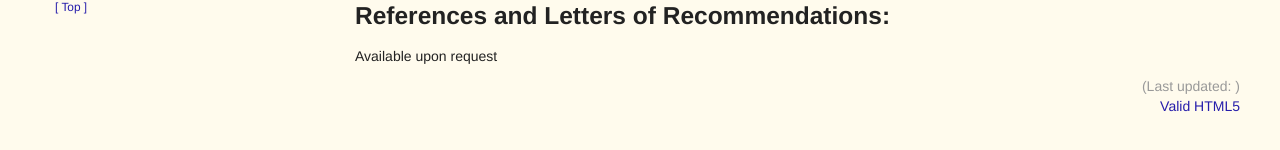
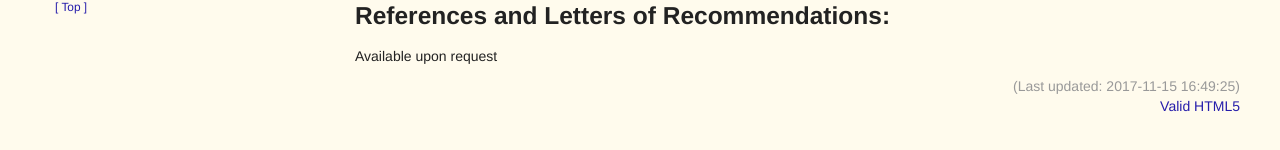
Before and after one commit to hartsn/hartsn.github.io, a plain HTML site: page index.html in a window 1280 px wide. Shown: the part 5363-5513 px from the top of the page. Drawn offline with Linux system fonts and the light colour scheme.

Commit message:
update to fixed git stuff

```diff
--- a/index.html
+++ b/index.html
@@ -34,8 +34,8 @@
   -->
 
   <!---
-      This document was generated on '2017-10-31 21:56:17.289120',
-      using changeset ID '', and branch ''.
+      This document was generated on '2017-11-15 16:49:53.341391',
+      using changeset ID '41e69eb50be1f6f91355e4f4166fb344b82b4537', and branch 'master'.
   -->
 
   <head>
@@ -1864,7 +1864,7 @@ of the SDL/KDevelop Mini-HOWTO during the KDevelop
   </section>
 </div>
     <p class="text-right muted">
-(Last updated: )<br />
+(Last updated: 2017-11-15 16:49:25)<br />
   <a href="http://validator.w3.org/check?uri=referer&amp;charset=utf-8">Valid HTML5</a>
 </p>
   </body>
```
